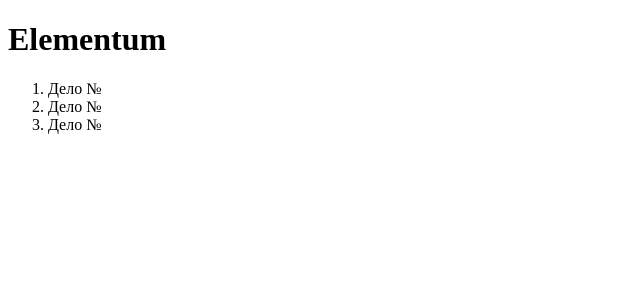
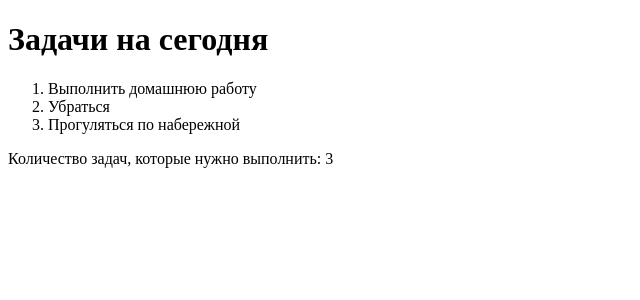
Before and after one commit to WebHeroSchool/reactfin, a React (Create React App) app: page / in a window 1280 px wide. Shown: the top 300 px of the page, without its empty margins (0-640 px from the left). Built offline with nearby package versions, Linux system fonts and the light colour scheme.

Commit message:
no message

```diff
--- a/src/components/App/App.js
+++ b/src/components/App/App.js
@@ -1,9 +1,13 @@
 import React from 'react';
 import ItemList from '../ItemList/ItemList'
+import Footer from '../Footer/Footer'
+
+const Todo1 = 'Выполнить домашнюю работу';
 
 const App = () => (<div>
-  <h1>Elementum</h1>
-  <ItemList />
+  <h1>Задачи на сегодня</h1>
+  <ItemList Todo1 = { Todo1 }/>
+  <Footer count = {3} />
   </div>);
 
 export default App;
--- /dev/null
+++ b/src/components/Footer/Footer.js
@@ -0,0 +1,5 @@
+import React from 'react';
+
+const Footer = ({count}) => (<div> Количество задач, которые нужно выполнить: {count} </div>)
+
+export default Footer;
--- a/src/components/Item/Item.js
+++ b/src/components/Item/Item.js
@@ -1,6 +1,6 @@
 import React from 'react';
 
-const Item = () => (<span>Дело №</span>
+const Item = ({ Todo1 }) => (<span>{ Todo1 }</span>
 	)
 
 	export default Item;
--- a/src/components/ItemList/ItemList.js
+++ b/src/components/ItemList/ItemList.js
@@ -1,11 +1,11 @@
 import React from 'react';
 import Item from '../Item/Item';
 
-const ItemList = () => (
+const ItemList = ({Todo1}) => (
   <ol>
-  <li><Item /></li>
-  <li><Item /></li>
-  <li><Item /></li>
+  <li><Item Todo1 = { Todo1 }/></li>
+  <li><Item Todo1 = { 'Убраться' }/></li>
+  <li><Item Todo1 = { 'Прогуляться по набережной' }/></li>
   </ol>
 )
 
```
Also changed, not shown: 1 other file (tests, documents, lock files or other folders).
